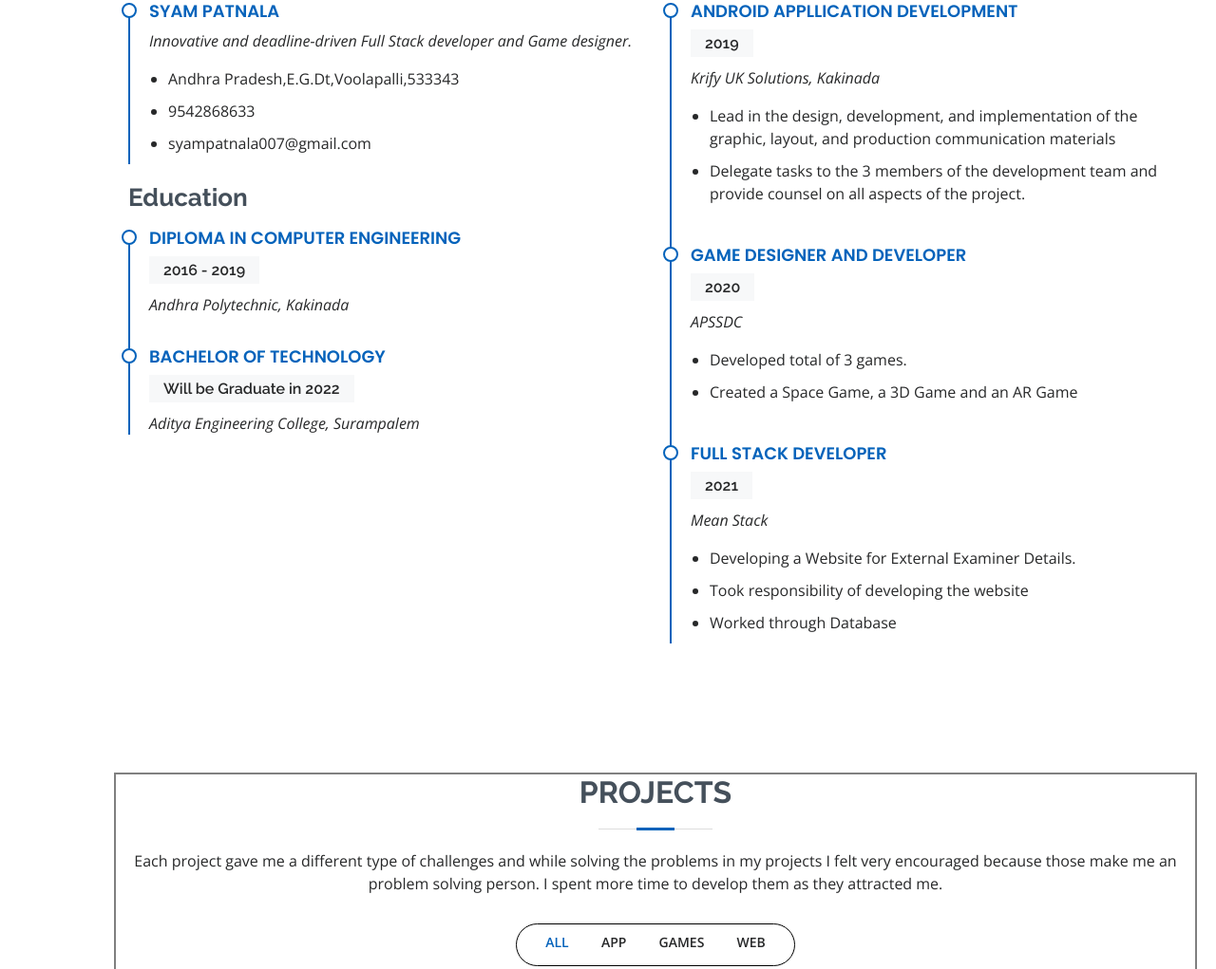
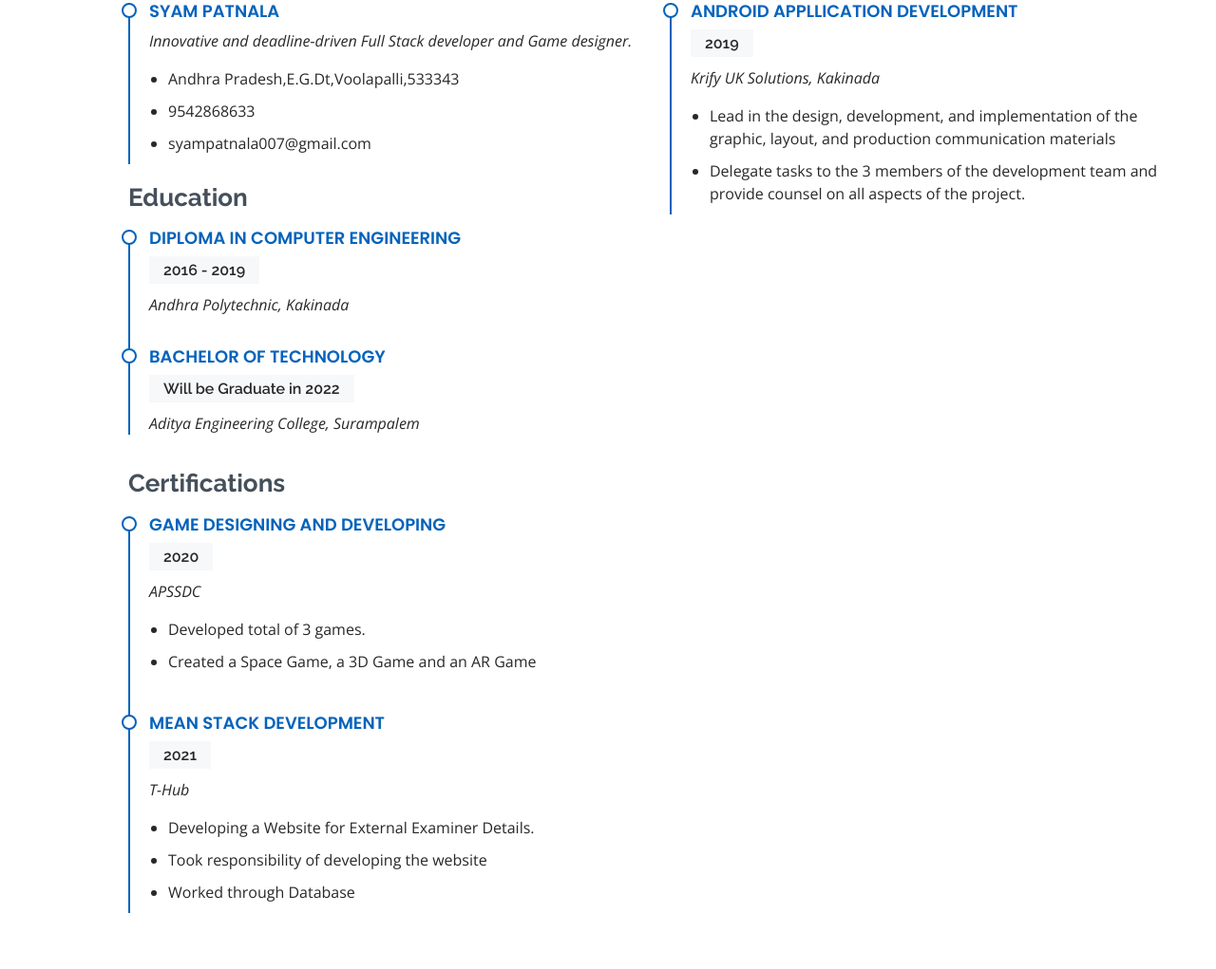
Before and after one commit to syampatnala007/myDigitalResume, a plain HTML site: page index.html in a window 1280 px wide. Shown: the part 2576-3597 px from the top of the page at 95% size. Drawn offline with nearby package versions, Linux system fonts and the light colour scheme.

Commit message:
update index.html

```diff
--- a/index.html
+++ b/index.html
@@ -305,8 +305,11 @@
 
               </ul>
             </div>
+          </div>
+          <div class="col-lg-6">
+            <h3 class="resume-title">Certifications</h3>
             <div class="resume-item">
-              <h4>Game Designer and Developer</h4>
+              <h4>Game Designing and Developing</h4>
               <h5>2020</h5>
               <p><em>APSSDC</em></p>
               <ul>
@@ -316,9 +319,9 @@
               </ul>
             </div>
             <div class="resume-item">
-              <h4>Full Stack Developer</h4>
+              <h4>MEAN Stack Development</h4>
               <h5>2021</h5>
-              <p><em>Mean Stack</em></p>
+              <p><em>T-Hub</em></p>
               <ul>
                 <li>Developing a Website for External Examiner Details.</li>
                 <li>Took responsibility of developing the website</li>
```
